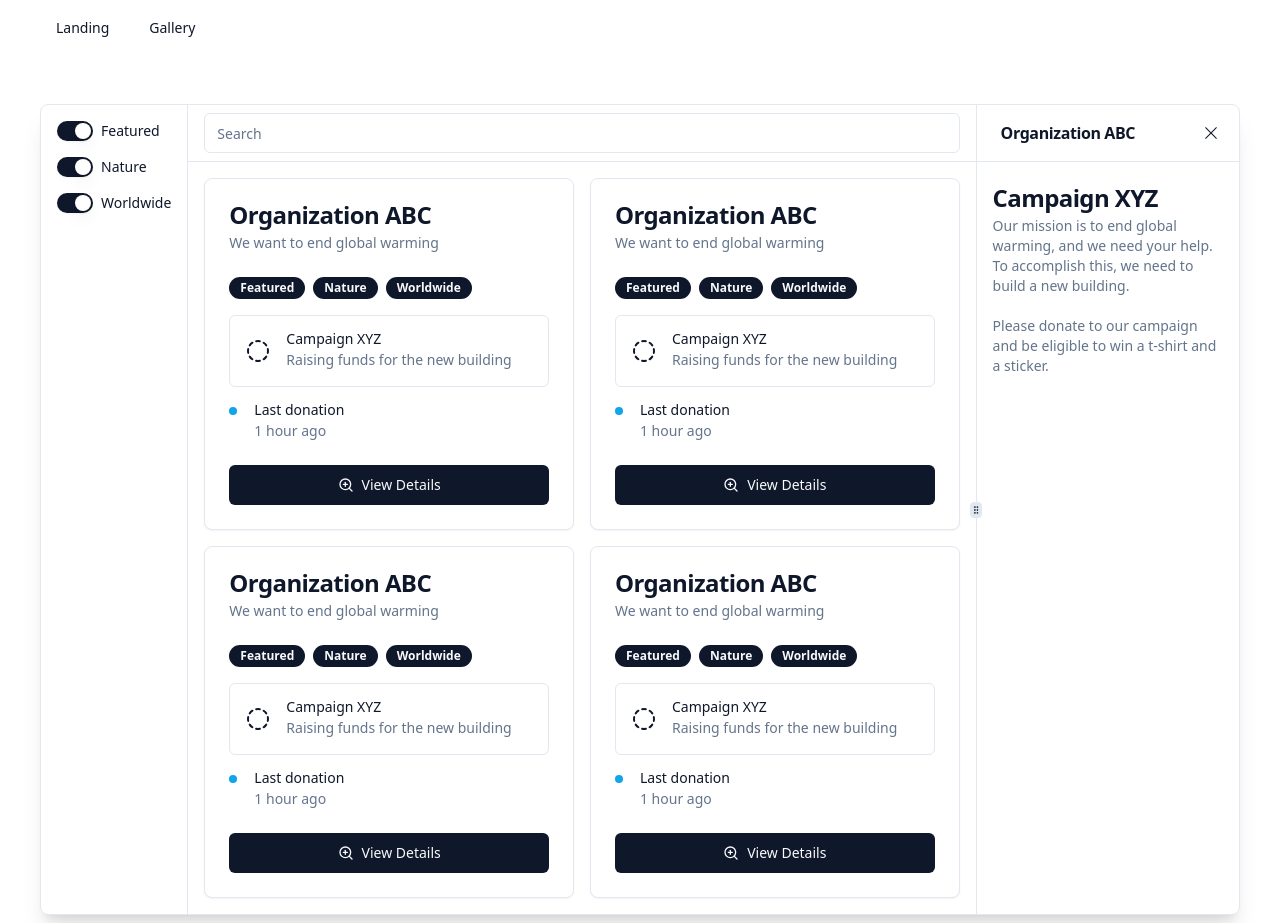
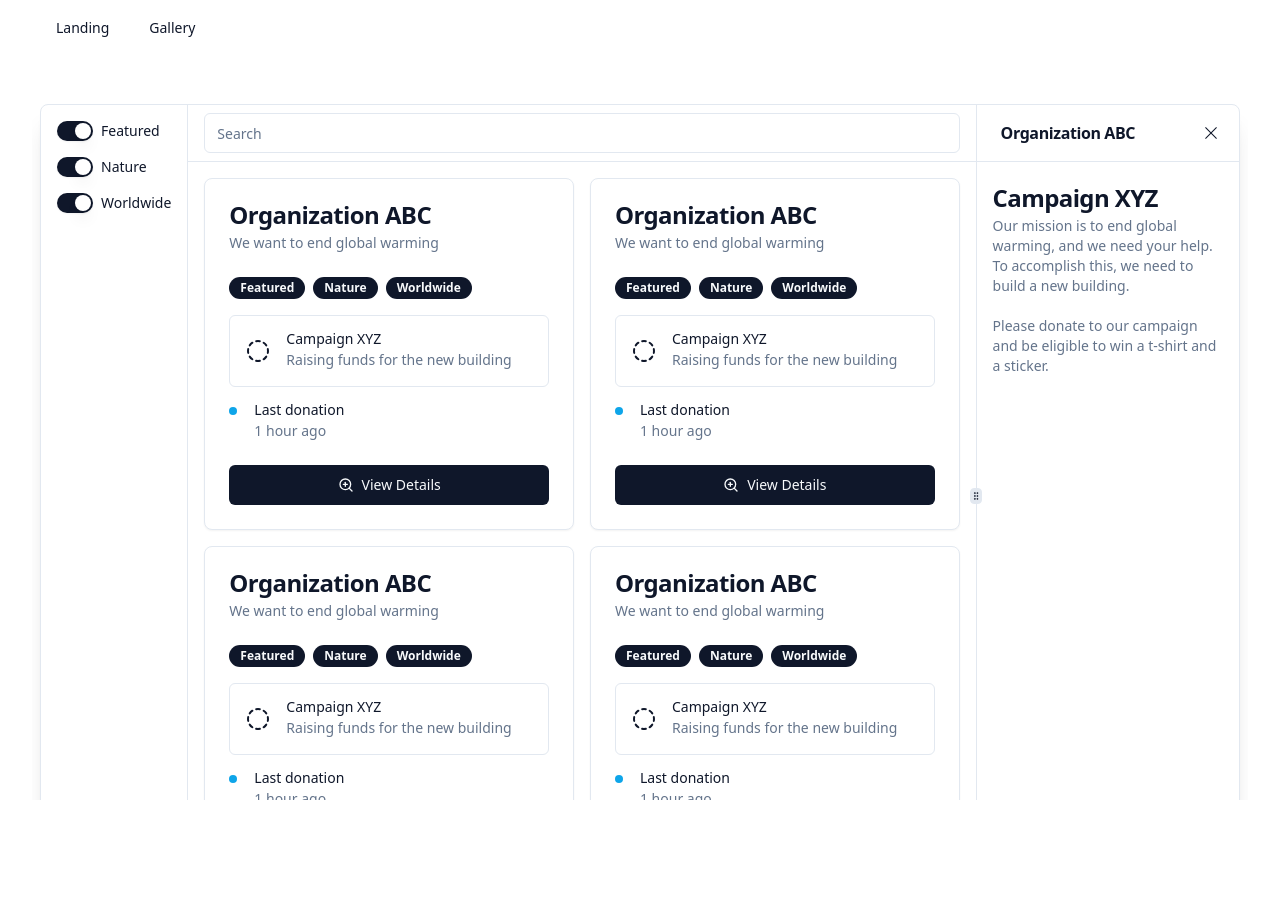
Before and after one commit to rockgabi/react-express-donations, a React (Create React App) app in the folder frontend/: page /gallery in a window 1280 px wide. After the commit the page ends 800 px from the top, so only its background shows below. Built offline with nearby package versions, Linux system fonts and the light colour scheme.

Commit message:
Scrollable area, routes refactor for full height experience

```diff
--- a/frontend/package.json
+++ b/frontend/package.json
@@ -6,6 +6,7 @@
     "@radix-ui/react-icons": "^1.3.0",
     "@radix-ui/react-label": "^2.0.2",
     "@radix-ui/react-navigation-menu": "^1.1.4",
+    "@radix-ui/react-scroll-area": "^1.0.5",
     "@radix-ui/react-separator": "^1.0.3",
     "@radix-ui/react-slot": "^1.0.2",
     "@radix-ui/react-switch": "^1.0.3",
--- a/frontend/src/App.tsx
+++ b/frontend/src/App.tsx
@@ -11,7 +11,7 @@ import {
 function App() {
   return (
     <div className="container">
-      <div className="flex flex-col">
+      <div className="flex flex-col h-[100vh] overflow-hidden">
         <header className="min-h-24 p-2">
           <NavigationMenu>
             <NavigationMenuList>
@@ -31,7 +31,7 @@ function App() {
           </NavigationMenu>
         </header>
 
-        <div className="flex-1 p-2">
+        <div className="flex-1 p-2 h-full">
           <Outlet />
         </div>
       </div>
--- /dev/null
+++ b/frontend/src/components/ui/scroll-area.tsx
@@ -0,0 +1,48 @@
+"use client"
+
+import * as React from "react"
+import * as ScrollAreaPrimitive from "@radix-ui/react-scroll-area"
+
+import { cn } from "@/lib/utils"
+
+const ScrollArea = React.forwardRef<
+  React.ElementRef<typeof ScrollAreaPrimitive.Root>,
+  React.ComponentPropsWithoutRef<typeof ScrollAreaPrimitive.Root>
+>(({ className, children, ...props }, ref) => (
+  <ScrollAreaPrimitive.Root
+    ref={ref}
+    className={cn("relative overflow-hidden", className)}
+    {...props}
+  >
+    <ScrollAreaPrimitive.Viewport className="h-full w-full rounded-[inherit]">
+      {children}
+    </ScrollAreaPrimitive.Viewport>
+    <ScrollBar />
+    <ScrollAreaPrimitive.Corner />
+  </ScrollAreaPrimitive.Root>
+))
+ScrollArea.displayName = ScrollAreaPrimitive.Root.displayName
+
+const ScrollBar = React.forwardRef<
+  React.ElementRef<typeof ScrollAreaPrimitive.ScrollAreaScrollbar>,
+  React.ComponentPropsWithoutRef<typeof ScrollAreaPrimitive.ScrollAreaScrollbar>
+>(({ className, orientation = "vertical", ...props }, ref) => (
+  <ScrollAreaPrimitive.ScrollAreaScrollbar
+    ref={ref}
+    orientation={orientation}
+    className={cn(
+      "flex touch-none select-none transition-colors",
+      orientation === "vertical" &&
+        "h-full w-2.5 border-l border-l-transparent p-[1px]",
+      orientation === "horizontal" &&
+        "h-2.5 flex-col border-t border-t-transparent p-[1px]",
+      className
+    )}
+    {...props}
+  >
+    <ScrollAreaPrimitive.ScrollAreaThumb className="relative flex-1 rounded-full bg-border" />
+  </ScrollAreaPrimitive.ScrollAreaScrollbar>
+))
+ScrollBar.displayName = ScrollAreaPrimitive.ScrollAreaScrollbar.displayName
+
+export { ScrollArea, ScrollBar }
--- a/frontend/src/index.tsx
+++ b/frontend/src/index.tsx
@@ -14,11 +14,12 @@ import Landing from "./pages/Landing";
 
 const router = createBrowserRouter(
   createRoutesFromElements(
-    <Route path="/" element={<App />}>
-      <Route path="gallery" element={<Gallery />} />
-      <Route path="/" element={<Landing />} />
-      {/* ... etc. */}
-    </Route>
+    <>
+      <Route path="/" element={<Landing />}></Route>
+      <Route path="/gallery" element={<App />}>
+        <Route path="" element={<Gallery />} />
+      </Route>
+    </>
   )
 );
 
--- a/frontend/src/pages/Gallery.tsx
+++ b/frontend/src/pages/Gallery.tsx
@@ -6,10 +6,11 @@ import { Switch } from '@/components/ui/switch';
 import { Cross1Icon } from '@radix-ui/react-icons';
 import { Separator } from '@/components/ui/separator';
 import { Input } from '@/components/ui/input';
+import { ScrollArea } from "@/components/ui/scroll-area"
 
 export default function Gallery() {
   return (
-    <div className="flex rounded-[0.5rem] border bg-background shadow-md md:shadow-xl">
+    <div className="flex rounded-[0.5rem] border bg-background shadow-md md:shadow-xl h-full">
       <section className="flex flex-col gap-4 p-4">
         <div className="flex items-center space-x-2">
           <Switch id="featured" checked />
@@ -25,18 +26,24 @@ export default function Gallery() {
         </div>
       </section>
       <Separator orientation="vertical" className="h-auto" />
-      <ResizablePanelGroup direction="horizontal">
-        <ResizablePanel className="" defaultSize={75}>
+      <ResizablePanelGroup direction="horizontal" className="h-full">
+        <ResizablePanel className="h-full" defaultSize={75}>
           <div className="flex py-2 px-4">
             <Input type="search" placeholder="Search" className="w-full" />
           </div>
           <Separator orientation="horizontal" className="" />
+          <ScrollArea className="h-full">
             <div className="flex flex-row flex-wrap gap-4 p-4">
               <GalleryItem />
               <GalleryItem />
               <GalleryItem />
               <GalleryItem />
+              <GalleryItem />
+              <GalleryItem />
+              <GalleryItem />
+              <GalleryItem />
             </div>
+          </ScrollArea>
         </ResizablePanel>
         <ResizableHandle withHandle className="" />
         <ResizablePanel className="flex flex-col" defaultSize={25}>
```
Also changed, not shown: 1 other file (tests, documents, lock files or other folders). Lines whose indentation alone changed are shown as unchanged.
